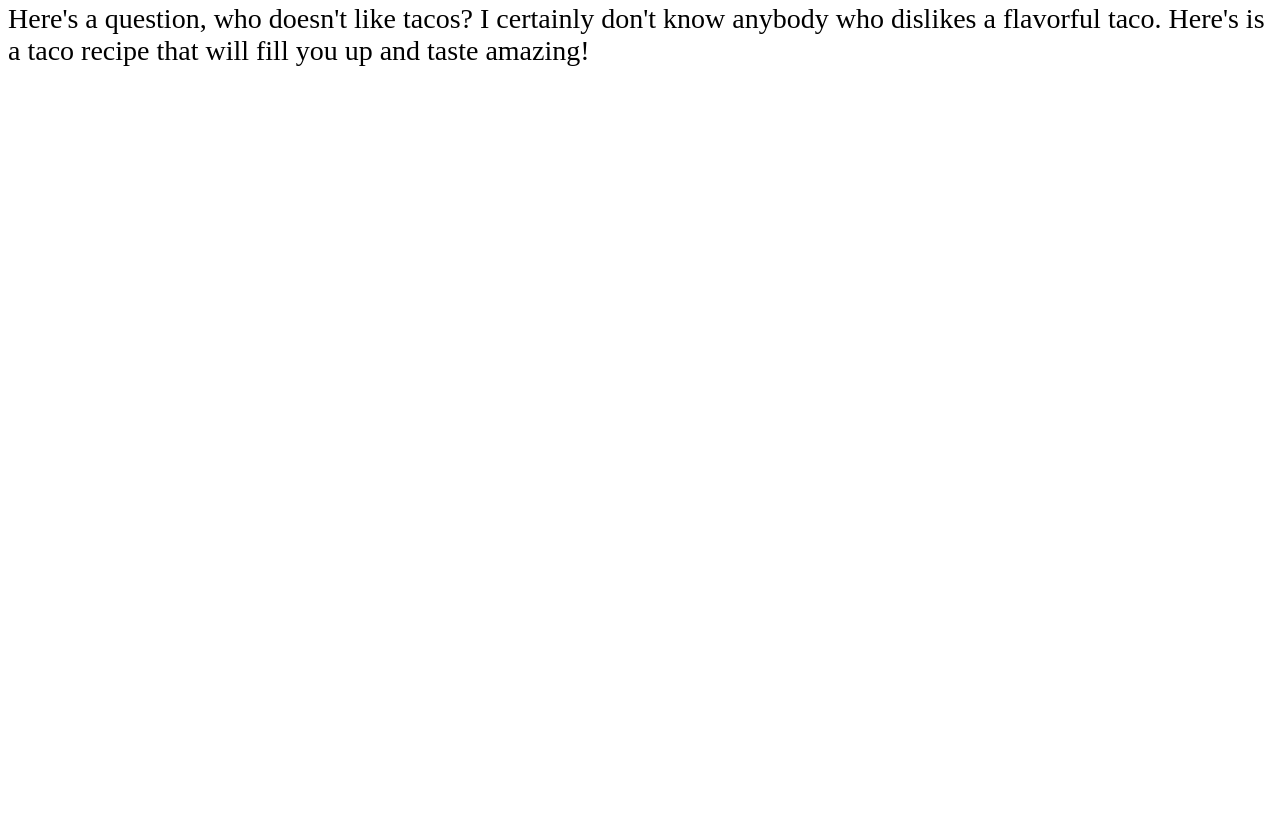
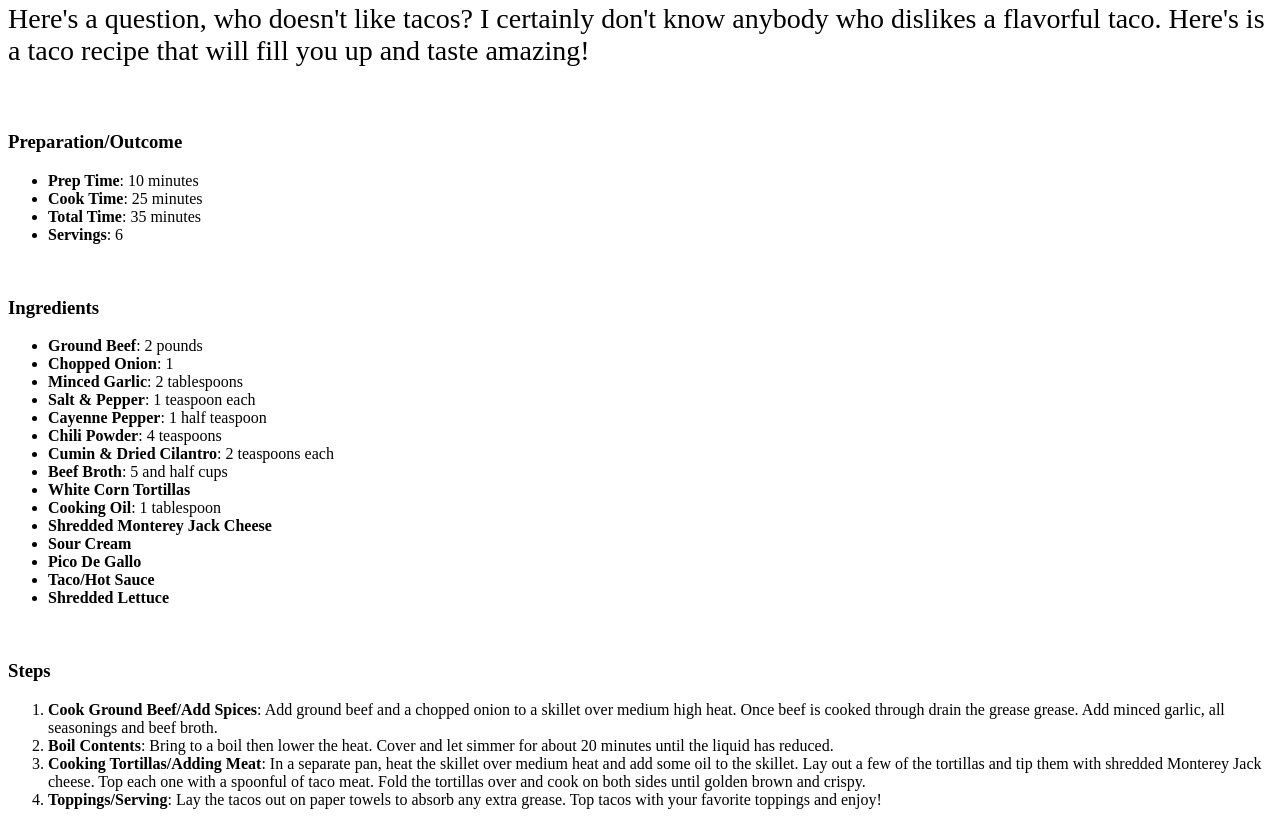
Before and after one commit to MitchellPickle/odin-recipes, a plain HTML site: page recipes/tacos.html in a window 1280 px wide. Shown: the part 450-1275 px from the top of the page. Before the commit the page ends 800 px from the top, so only its background shows below. Drawn offline with Linux system fonts and the light colour scheme.

Commit message:
Finished designing tacos.html

```diff
--- a/recipes/tacos.html
+++ b/recipes/tacos.html
@@ -16,5 +16,50 @@
             I certainly don't know anybody who dislikes a flavorful taco.
             Here's is a taco recipe that will fill you up and taste amazing!
         </p>
+        <br>
+
+        <h3>Preparation/Outcome</h3>
+        <ul>
+            <li><strong>Prep Time</strong>: 10 minutes</li>
+            <li><strong>Cook Time</strong>: 25 minutes</li>
+            <li><strong>Total Time</strong>: 35 minutes</li>
+            <li><strong>Servings</strong>: 6</li>
+        </ul>
+        <br>
+
+        <h3>Ingredients</h3>
+        <ul>
+            <li><strong>Ground Beef</strong>: 2 pounds</li>
+            <li><strong>Chopped Onion</strong>: 1</li>
+            <li><strong>Minced Garlic</strong>: 2 tablespoons</li>
+            <li><strong>Salt & Pepper</strong>: 1 teaspoon each</li>
+            <li><strong>Cayenne Pepper</strong>: 1 half teaspoon</li>
+            <li><strong>Chili Powder</strong>: 4 teaspoons</li>
+            <li><strong>Cumin & Dried Cilantro</strong>: 2 teaspoons each</li>
+            <li><strong>Beef Broth</strong>: 5 and half cups</li>
+            <li><strong>White Corn Tortillas</strong></li>
+            <li><strong>Cooking Oil</strong>: 1 tablespoon</li>
+            <li><strong>Shredded Monterey Jack Cheese</strong></li>
+            <li><strong>Sour Cream</strong></li>
+            <li><strong>Pico De Gallo</strong></li>
+            <li><strong>Taco/Hot Sauce</strong></li>
+            <li><strong>Shredded Lettuce</strong></li>
+        </ul>
+        <br>
+
+        <h3>Steps</h3>
+        <ol>
+            <li><strong>Cook Ground Beef/Add Spices</strong>: Add ground beef and a chopped onion to a skillet over medium high heat.
+            Once beef is cooked through drain the grease grease.
+            Add minced garlic, all seasonings and beef broth.</li>
+            <li><strong>Boil Contents</strong>: Bring to a boil then lower the heat.
+            Cover and let simmer for about 20 minutes until the liquid has reduced.</li>
+            <li><strong>Cooking Tortillas/Adding Meat</strong>: In a separate pan, heat the skillet over medium heat and add some oil to the skillet.
+            Lay out a few of the tortillas and tip them with shredded Monterey Jack cheese.
+            Top each one with a spoonful of taco meat.
+            Fold the tortillas over and cook on both sides until golden brown and crispy.</li>
+            <li><strong>Toppings/Serving</strong>: Lay the tacos out on paper towels to absorb any extra grease.
+            Top tacos with your favorite toppings and enjoy!</li>
+        </ol>
     </body>
 </html>
```
